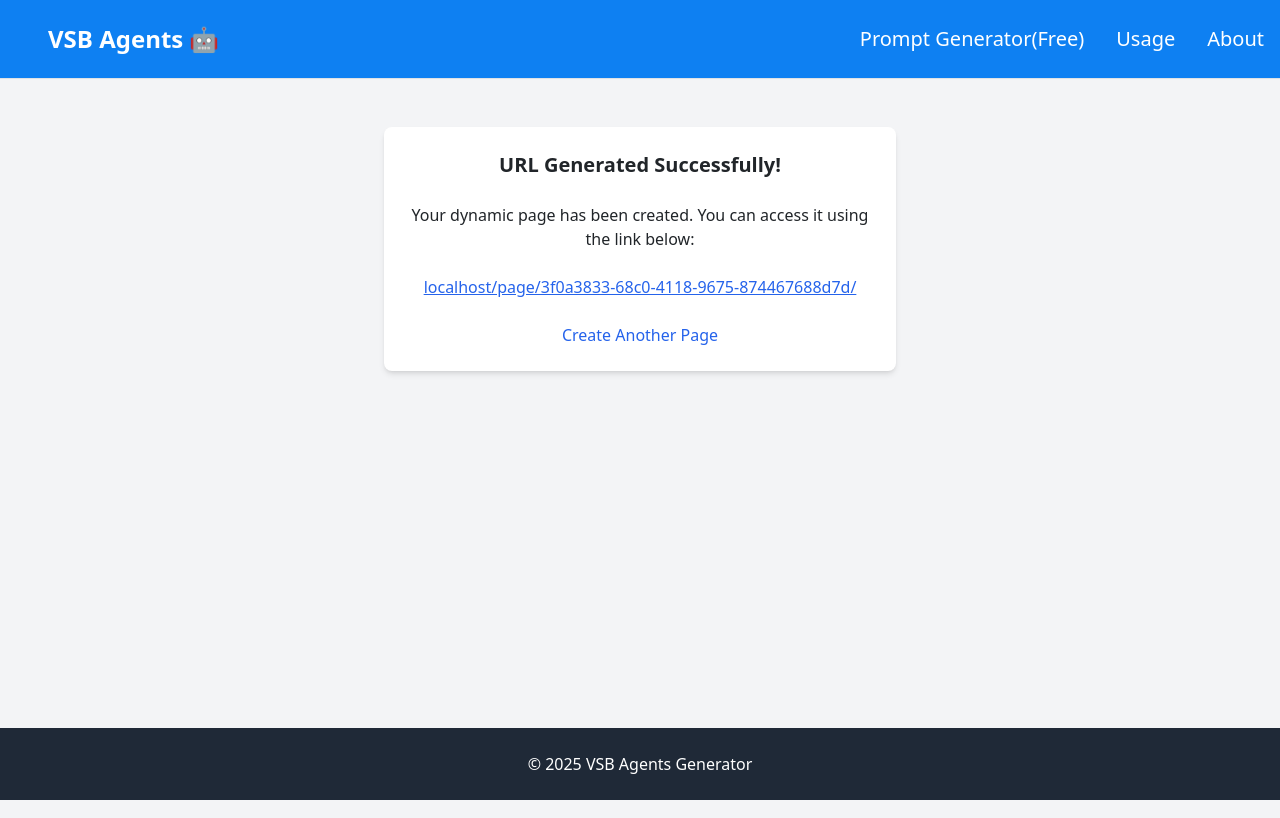
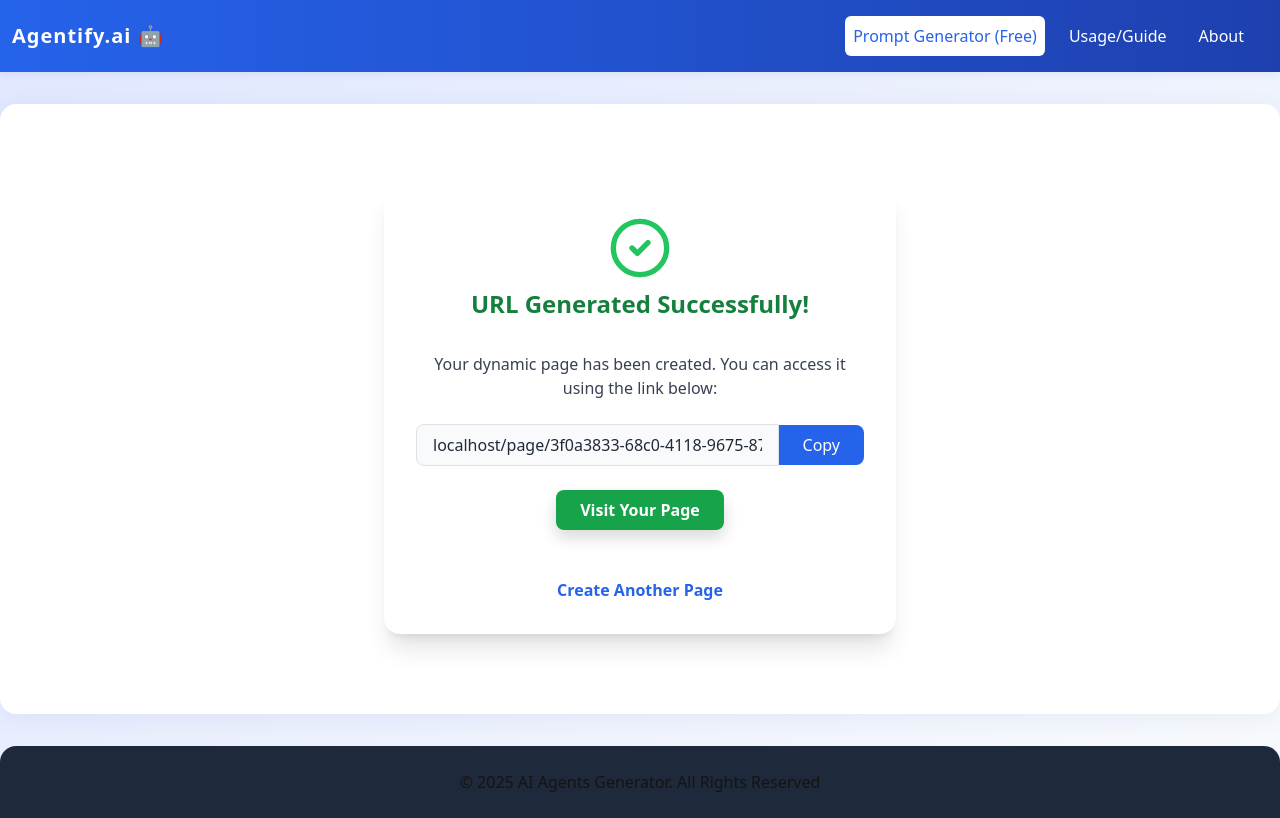
Before and after one commit to Badhrinadhgvs/VSBAgents.ai, a Django app: page /success/3f0a3833-68c0-4118-9675-874467688d7d/ in a window 1280 px wide. Run offline with Django 5.2, Linux system fonts and the light colour scheme; data comes from the database, SQL or seed files in the repository; both versions use the stored data as it was after the commit; some libraries are stand-ins or nearby versions.

Commit message:
New Changes added at 8/23/2025

```diff
--- a/templates/base.html
+++ b/templates/base.html
@@ -10,55 +10,95 @@
     <link rel="stylesheet" href="{% static 'css/styles.css' %}">
     <link rel="icon" href="{% static 'img/icon.png' %}" type="image/x-icon">
     <link href="https://cdn.jsdelivr.net/npm/bootstrap@5.3.5/dist/css/bootstrap.min.css" rel="stylesheet" integrity="sha384-SgOJa3DmI69IUzQ2PVdRZhwQ+dy64/BUtbMJw1MZ8t5HZApcHrRKUc4W0kG879m7" crossorigin="anonymous">
-<link href="https://cdn.jsdelivr.net/npm/bootstrap@5.3.3/dist/css/bootstrap.min.css" rel="stylesheet">
-<script src="https://cdn.jsdelivr.net/npm/bootstrap@5.3.3/dist/js/bootstrap.bundle.min.js"></script>
 
     <style>
+    body {
+      background: linear-gradient(135deg, #e0e7ff 0%, #f8fafc 100%);
+      min-height: 100vh;
+    }
+    .navbar-custom {
+      background: linear-gradient(90deg, #2563eb 0%, #1e40af 100%);
+      box-shadow: 0 2px 8px rgba(30,64,175,0.08);
+    }
+    .navbar-custom .nav-link {
+      color: #fff !important;
+      margin-right: 1rem;
+      transition: background 0.2s, color 0.2s;
+      border-radius: 0.375rem;
+      padding: 0.5rem 1rem;
+    }
+    .navbar-custom .nav-link.active,
+    .navbar-custom .nav-link:hover {
+      background: #fff;
+      color: #2563eb !important;
+      text-decoration: none;
+    }
+    .navbar-brand b {
+      color: #fff;
+      letter-spacing: 1px;
+    }
+    main.container {
+      background: #fff;
+      border-radius: 1rem;
+      box-shadow: 0 4px 24px rgba(30,64,175,0.07);
+      margin-top: 2rem;
+      margin-bottom: 2rem;
+      padding: 2rem 2rem 2rem 2rem;
+    }
     footer {
-  width: 100%;
-  background-color: #f8f9fa;
+      background: #1e293b;
+      color: #171313ff;
+      padding: 1.5rem 0;
       text-align: center;
-  position: fixed;
-  bottom: 0;
+      border-top-left-radius: 1rem;
+      border-top-right-radius: 1rem;
+      margin-top: 2rem;
     }
-.li{
-  color: white;
+    @media (max-width: 768px) {
+      main.container {
+        padding: 1rem;
       }
-ul{
-  text-color:rgb(236, 237, 239);
+      .navbar-custom .nav-link {
+        margin-right: 0.5rem;
+        padding: 0.5rem 0.75rem;
       }
-.nav{
-  color: white;
-  text-decoration: none;
-  font-size: 20px;
-  --bs-nav-link-color: white;
     }
-
     </style>
 </head>
-<body class="bg-gray-100 font-sans">
+<body class="font-sans">
 
-    <header class="d-flex flex-wrap justify-content-center py-3 mb-4 border-bottom" style="background-color:rgb(14, 128, 242);">
-      <a href="/" class="d-flex align-items-center mb-3 mb-md-0 me-md-auto link-body-emphasis text-decoration-none">
-        <svg class="bi me-2" width="40" height="32" aria-hidden="true"><use xlink:href="#bootstrap"></use></svg>
-        <span class="fs-4"><b style="color:white">VSB Agents 🤖</b></span>
+    <nav class="navbar navbar-expand-lg navbar-custom py-3">
+      <div class="container">
+        <a href="/" class="navbar-brand d-flex align-items-center">
+          {% comment %} <img src="{% static 'img/icon.png' %}" alt="Logo" width="36" height="36" class="me-2" style="border-radius:8px;"> {% endcomment %}
+          <b>Agentify.ai 🤖</b>
         </a>
+        <button class="navbar-toggler" type="button" data-bs-toggle="collapse" data-bs-target="#navbarNav" aria-controls="navbarNav" aria-expanded="false" aria-label="Toggle navigation">
+          <span class="navbar-toggler-icon"></span>
+        </button>
+          <ul class="navbar-nav">
+            <li class="nav-item">
+              <a href="#" class="nav-link active">Prompt Generator (Free)</a>
+            </li>
+            <li class="nav-item">
+              <a href="#" class="nav-link">Usage/Guide</a>
+            </li>
+            <li class="nav-item">
+              <a href="#" class="nav-link">About</a>
+            </li>
+          </ul>
+      </div>
+    </nav>
 
-      <ul class="nav nav-pills">
-        <li class="nav-item li" style="color:black"><a href="#" class="nav-link">Prompt Generator(Free)</a></li>
-        <li class="nav-item li" style="color:black"><a href="#" class="nav-link">Usage</a></li>
-        <li class="nav-item li" style="color:black"><a href="#" class="nav-link">About</a></li>
-      </ul>
-    </header>
-    <main class="container mx-auto p-4">
+    <main class="container">
         {% block content %}
         {% endblock %}
     </main>
-    <footer class="bg-gray-800 text-white p-4 text-center">
-        <p>© 2025 VSB Agents Generator</p>
+
+    <footer>
+        <p>© 2025 AI Agents Generator. All Rights Reserved</p>
     </footer>
+
     <script src="https://cdn.jsdelivr.net/npm/bootstrap@5.3.5/dist/js/bootstrap.bundle.min.js" integrity="sha384-k6d4wzSIapyDyv1kpU366/PK5hCdSbCRGRCMv+eplOQJWyd1fbcAu9OCUj5zNLiq" crossorigin="anonymous"></script>
-<script src="https://cdn.jsdelivr.net/npm/@popperjs/core@2.11.8/dist/umd/popper.min.js" integrity="sha384-I7E8VVD/ismYTF4hNIPjVp/Zjvgyol6VFvRkX/vR+Vc4jQkC+hVqc2pM8ODewa9r" crossorigin="anonymous"></script>
-<script src="https://cdn.jsdelivr.net/npm/bootstrap@5.3.5/dist/js/bootstrap.min.js" integrity="sha384-VQqxDN0EQCkWoxt/0vsQvZswzTHUVOImccYmSyhJTp7kGtPed0Qcx8rK9h9YEgx+" crossorigin="anonymous"></script>
 </body>
 </html>
--- a/templates/success.html
+++ b/templates/success.html
@@ -1,15 +1,49 @@
 {% extends 'base.html' %}
 {% block title %}URL Generated{% endblock %}
 {% block content %}
-<div class="max-w-lg mx-auto bg-white p-6 rounded-lg shadow-md text-center">
-    <h2 class="text-xl font-semibold mb-4">URL Generated Successfully!</h2>
-    <p class="mb-4">Your dynamic page has been created. You can access it using the link below:</p>
+<div class="max-w-lg mx-auto bg-white p-8 rounded-2xl shadow-xl text-center mt-12 mb-12">
+    <div class="flex flex-col items-center mb-6">
+        <svg class="w-16 h-16 text-green-500 mb-2" fill="none" stroke="currentColor" stroke-width="2" viewBox="0 0 24 24">
+            <circle cx="12" cy="12" r="10" stroke="currentColor" stroke-width="2"/>
+            <path d="M9 12l2 2l4-4" stroke="currentColor" stroke-width="2" stroke-linecap="round" stroke-linejoin="round"/>
+        </svg>
+        <h2 class="text-2xl font-bold mb-2 text-green-700">URL Generated Successfully!</h2>
+    </div>
+    <p class="mb-6 text-gray-700">Your dynamic page has been created. You can access it using the link below:</p>
+    <div class="flex items-center justify-center mb-6">
+        <input
+            id="generated-url"
+            type="text"
+            readonly
+            value="{{ request.get_host }}{% url 'url_geapp:dynamic_page' page.slug %}"
+            class="w-full border border-gray-300 rounded-l-lg px-3 py-2 text-gray-800 bg-gray-50 focus:outline-none focus:ring-2 focus:ring-blue-400"
+        >
+        <button
+            onclick="copyUrl()"
+            class="bg-blue-600 text-white px-4 py-2 rounded-r-lg hover:bg-blue-700 transition"
+            title="Copy URL"
+        >Copy</button>
+    </div>
     <a href="{% url 'url_geapp:dynamic_page' page.slug %}"
-       class="text-blue-600 underline hover:text-blue-800">
-        {{ request.get_host }}{% url 'url_geapp:dynamic_page' page.slug %}
+       class="inline-block bg-green-600 text-white px-6 py-2 rounded-lg font-semibold shadow hover:bg-green-700 transition mb-4"
+       target="_blank"
+    >
+        Visit Your Page
     </a>
-    <p class="mt-4">
-        <a href="{% url 'url_geapp:home' %}" class="text-blue-600 hover:text-blue-800">Create Another Page</a>
+    <p class="mt-6">
+        <a href="{% url 'url_geapp:home' %}" class="text-blue-600 hover:text-blue-800 font-semibold transition">Create Another Page</a>
     </p>
 </div>
+<script>
+function copyUrl() {
+    const urlInput = document.getElementById('generated-url');
+    urlInput.select();
+    urlInput.setSelectionRange(0, 99999); // For mobile devices
+    document.execCommand('copy');
+    // Optional: show feedback
+    const btn = event.target;
+    btn.textContent = 'Copied!';
+    setTimeout(() => { btn.textContent = 'Copy'; }, 1200);
+}
+</script>
 {% endblock %}
```
Also changed, not shown: README.md (added), db.sqlite3, 1 other file. Lines whose indentation alone changed are shown as unchanged.
